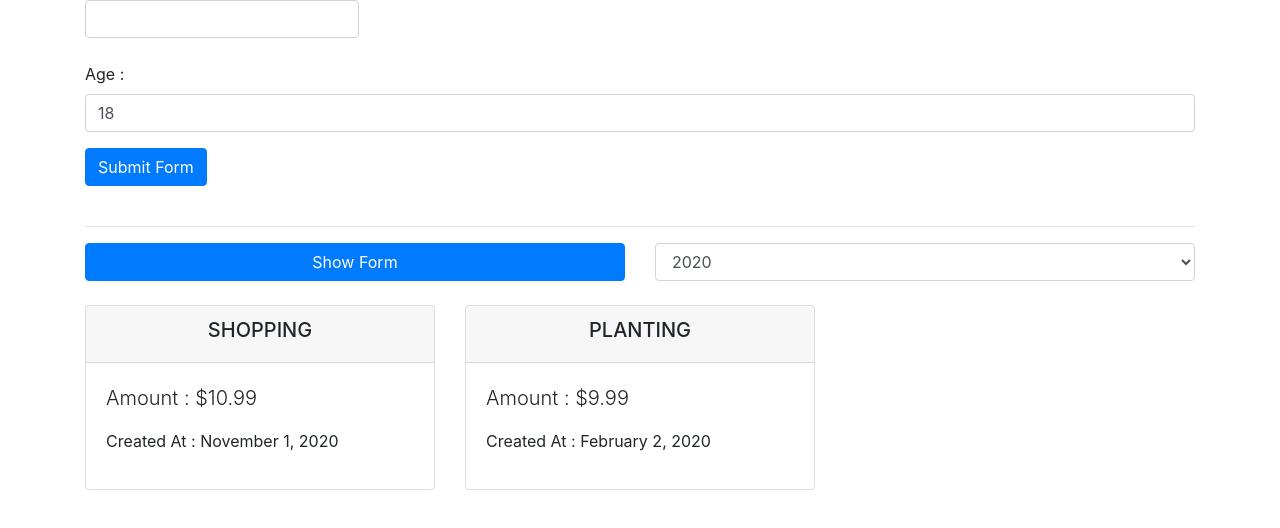
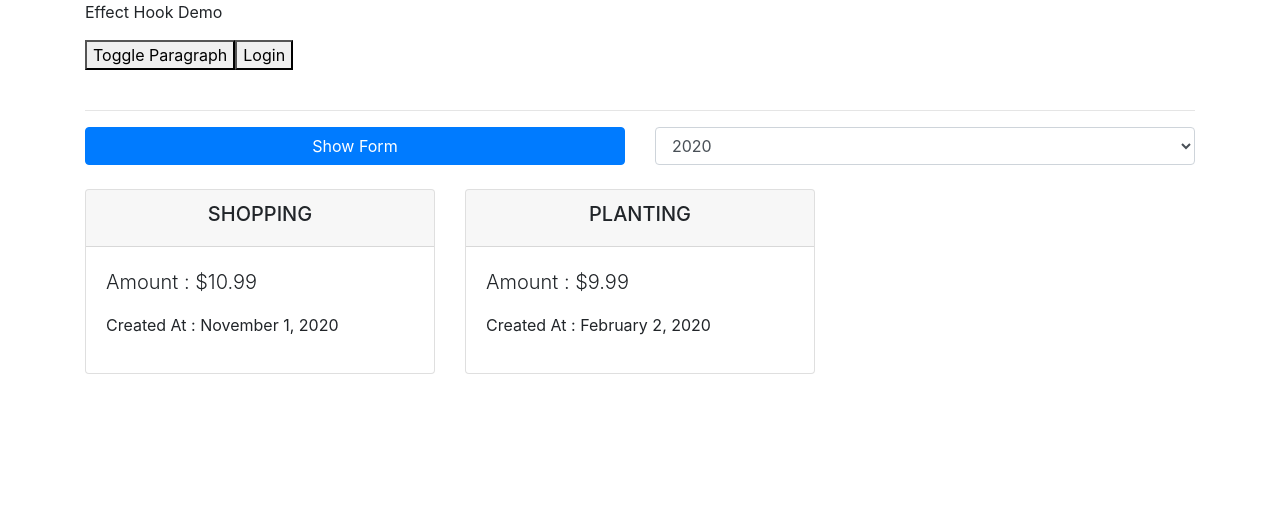
Before and after one commit to synergy2411/ericsson_oct21_b1, a React (Create React App) app in the folder notes-app/: page / in a window 1280 px wide. Shown: the top 528 px of the page. Built offline with nearby package versions, Linux system fonts and the light colour scheme.

Commit message:
useEffect added

```diff
--- a/notes-app/src/App.js
+++ b/notes-app/src/App.js
@@ -1,6 +1,7 @@
 import "bootstrap/dist/css/bootstrap.min.css";
 import React, { Component, useState } from "react";
 import ClassBasedComp from "./components/CompType/ClassBasedComp";
+import EffectHookDemo from "./components/Demo/EffectHookDemo";
 import FormDemo from "./components/Demo/FormDemo";
 
 import Notes from "./components/Notes/Notes";
@@ -17,7 +18,8 @@ class App extends Component {
   render() {
     return (
       <div className="container">
-        <FormDemo />
+        <EffectHookDemo />
+        {/* <FormDemo /> */}
         {/* <button onClick={() => this.setState({toggleComp : !this.state.toggleComp})}>Toggle Comp</button>
         {this.state.toggleComp && <ClassBasedComp title={this.state.title} />} */}
         <br />
--- a/notes-app/src/components/CompType/ClassBasedComp.js
+++ b/notes-app/src/components/CompType/ClassBasedComp.js
@@ -1,4 +1,4 @@
-import { Component } from 'react';
+import { Component, useState } from 'react';
 
 
 class ClassBasedComp extends Component {
--- /dev/null
+++ b/notes-app/src/components/Demo/EffectHookDemo.js
@@ -0,0 +1,22 @@
+import { useEffect, useState } from "react";
+
+const EffectHookDemo = () => {
+
+    const [isLoggedIn, setIsLoggedIn] = useState(false);
+    const [showParagraph, setShowParagrah] = useState(true);
+
+    useEffect(() => {
+        console.log("UseEffect Works");
+    }, [isLoggedIn, showParagraph])
+
+    return (
+        <div>
+            { showParagraph && <p>Effect Hook Demo</p>}
+            <button onClick={() => setShowParagrah(!showParagraph)}>Toggle Paragraph</button>
+            <button onClick={() => setIsLoggedIn(!isLoggedIn)}>Login</button>
+        </div>
+    )
+
+}
+
+export default EffectHookDemo;
--- a/notes-app/src/components/Demo/FormDemo.js
+++ b/notes-app/src/components/Demo/FormDemo.js
@@ -1,6 +1,11 @@
+import React from "react";
+
 import { useFormik } from "formik";
 
 const FormDemo = () => {
+  const usernameInputRef = React.createRef();
+//   React.useRef()
+
   const formik = useFormik({
     initialValues: {
       email: "",
@@ -14,8 +19,8 @@ const FormDemo = () => {
       if (!values.email.includes("@")) {
         errors.email = "Should be in proper email format";
       }
-      if(values.age > 60){
-          errors.age = "Should be less than 60";
+      if (values.age > 60) {
+        errors.age = "Should be less than 60";
       }
       return errors;
     },
@@ -24,7 +29,11 @@ const FormDemo = () => {
     },
   });
 
-  console.log(formik)
+  //   console.log(formik)
+
+  const clickHandler = () => {
+    console.log("Username : ", usernameInputRef.current.value);      // {current : }
+  };
 
   return (
     <form onSubmit={formik.handleSubmit}>
@@ -54,15 +63,25 @@ const FormDemo = () => {
           onChange={formik.handleChange}
           value={formik.values.age}
         />
-        {formik.errors.age ?
-            <div className="alert alert-danger">{formik.errors.age} </div>
-            : null}
+        {formik.errors.age ? (
+          <div className="alert alert-danger">{formik.errors.age} </div>
+        ) : null}
       </div>
 
-      <input type="submit"
+      <div className="form-group">
+        <label htmlFor="">Username : </label>
+        <input type="text" name="username" ref={usernameInputRef} />
+        <button className="btn btn-success" onClick={clickHandler}>
+          Get Username
+        </button>
+      </div>
+
+      <input
+        type="submit"
         value="Submit Form"
         className="btn btn-primary"
-        disabled={!formik.isValid} />
+        disabled={!formik.isValid}
+      />
     </form>
   );
 };
```
Also changed, not shown: 1 other file (tests, documents, lock files or other folders).
